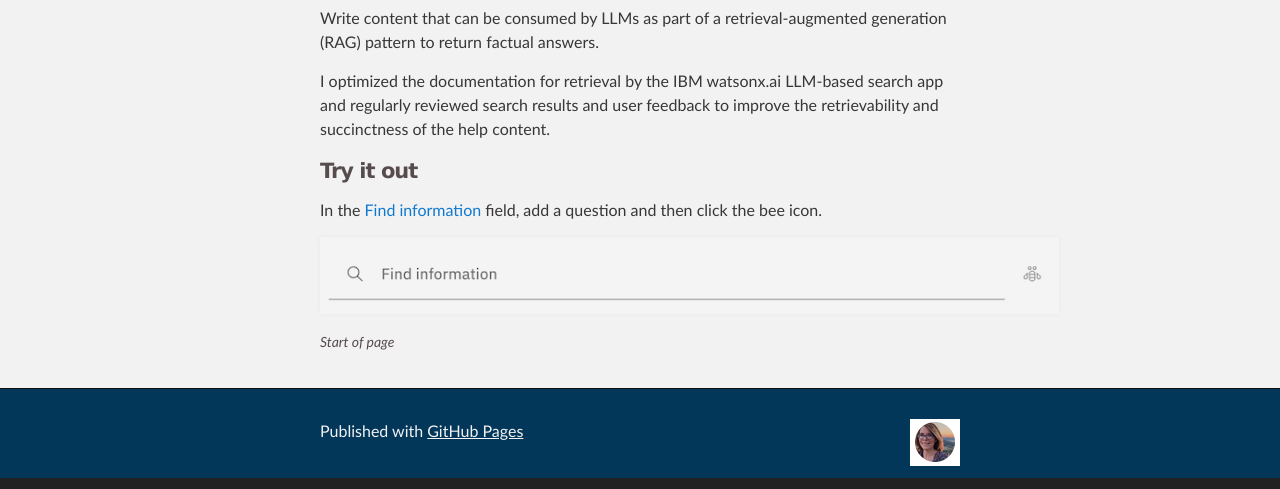
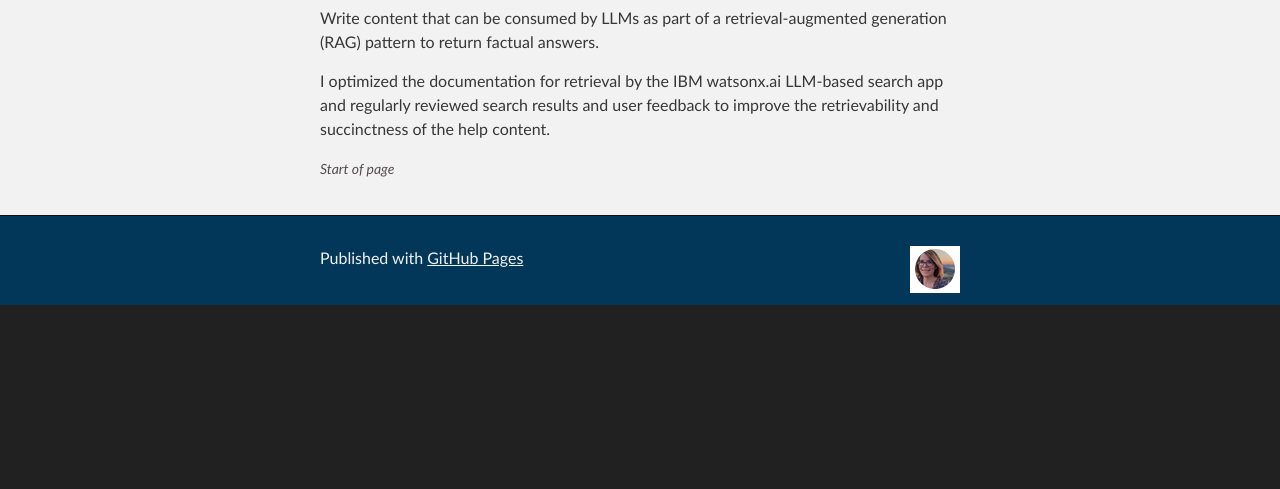
Before and after one commit to michelle-miller/michelle-miller.github.io, a Jekyll site: the page built from user-help.md, in a window 1280 px wide and 900 px high, scrolled down 3122 px, cut to the strip 411-900 px from the top of the window. Built offline with Jekyll 4.4.1, drawn with Linux system fonts in a browser that asks for light colours; our own code applies the rules of GitHub Pages for plain Markdown files; after the commit the page ends 3849 px from its top, so only the background shows below that.

Commit message:
removed mention of unavailable search app

```diff
--- a/user-help.md
+++ b/user-help.md
@@ -86,10 +86,5 @@ Write content that can be consumed by LLMs as part of a retrieval-augmented gene
 
 I optimized the documentation for retrieval by the IBM watsonx.ai LLM-based search app and regularly reviewed search results and user feedback to improve the retrievability and succinctness of the help content.
 
-### Try it out
-
-In the [Find information](https://dataplatform.cloud.ibm.com/docs/content/wsj/getting-started/welcome-main.html?context=wx){:target="_blank"} field, add a question and then click the bee icon.
-
-![Screenshot of the LLM app search field on the IBM watsonx.ai documentation site](images/LLM-help.png)
 
 [Start of page](https://michelle-miller.github.io/user-help.html){: .amini}
```
